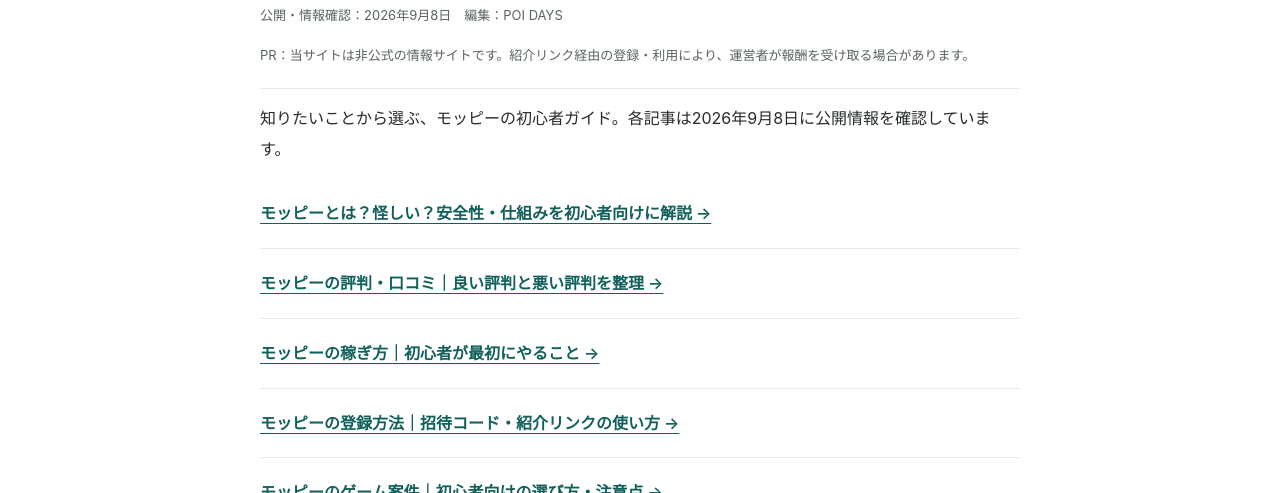
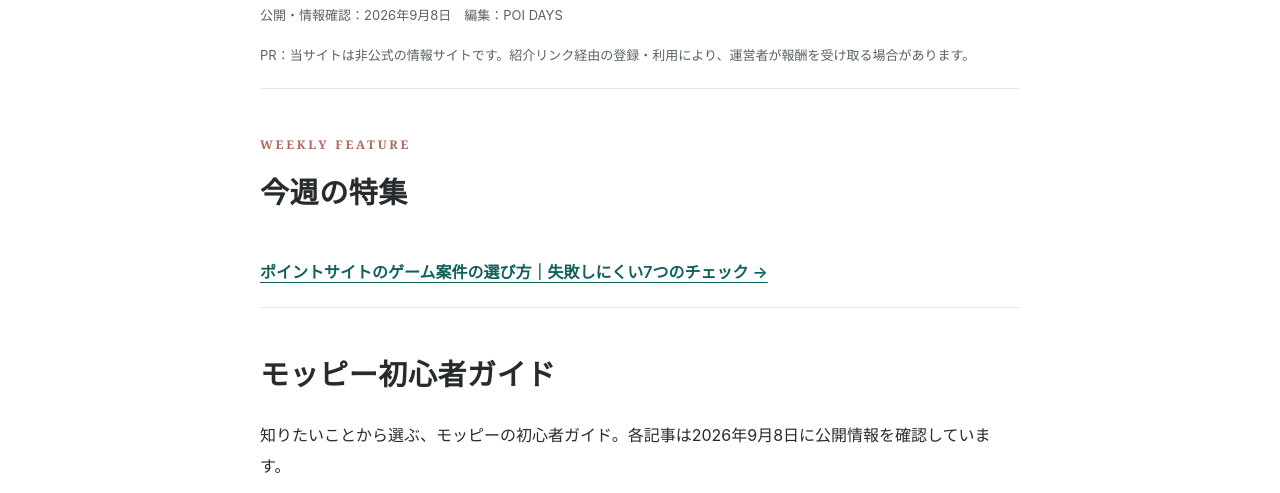
Before and after one commit to 100things-project/poi-days, a website: page docs/articles/index.html in a window 1280 px wide. Shown: the part 286-779 px from the top of the page. Drawn offline with Linux system fonts and the light colour scheme.

Commit message:
Add game offer selection feature to article index

```diff
--- a/docs/articles/index.html
+++ b/docs/articles/index.html
@@ -1,6 +1,6 @@
 <!doctype html>
 <html lang="ja"><head><meta charset="utf-8"><meta name="viewport" content="width=device-width,initial-scale=1,viewport-fit=cover"><title>モッピー初心者ガイド一覧｜POI DAYS</title><meta name="description" content="モッピーの安全性・評判・稼ぎ方・登録方法・ゲーム案件の選び方をまとめたPOI DAYSの初心者ガイド。"><link rel="canonical" href="https://100things-project.github.io/poi-days/articles/index.html"><link rel="stylesheet" href="../style.css"><link rel="stylesheet" href="../seo-articles.css?v=20260908-2"><meta property="og:type" content="article"><meta property="og:title" content="モッピー初心者ガイド一覧"><meta property="og:description" content="モッピーの安全性・評判・稼ぎ方・登録方法・ゲーム案件の選び方をまとめたPOI DAYSの初心者ガイド。"><meta property="og:url" content="https://100things-project.github.io/poi-days/articles/index.html"><script async src="https://www.googletagmanager.com/gtag/js?id=G-0TZ7EH65BW"></script><script>window.dataLayer=window.dataLayer||[];function gtag(){dataLayer.push(arguments);}gtag('js',new Date());(()=>{const k='poidays_owner_exclude_v1',p=new URLSearchParams(location.search);if(p.get('owner')==='1')localStorage.setItem(k,'1');if(p.get('owner')==='0')localStorage.removeItem(k);if(localStorage.getItem(k)==='1')window['ga-disable-G-0TZ7EH65BW']=true;if(p.has('owner')){p.delete('owner');const q=p.toString();history.replaceState(null,'',location.pathname+(q?'?'+q:'')+location.hash);}})();gtag('config','G-0TZ7EH65BW');</script><script src="../analytics.js" defer></script></head>
 <body class="seo-page"><a class="skip" href="#article">本文へ移動</a><header class="header"><a class="logo" href="../">P<span class="point-o">O</span>I DAYS</a><a class="small-button" href="../moppy.html#diagnosis">無料で診断</a></header>
-<main id="article" class="seo-main"><nav class="seo-breadcrumb" aria-label="パンくず"><a href="../">トップ</a><span>›</span><a href="index.html">初心者ガイド</a><span>›</span><span>ガイド一覧</span></nav><p class="eyebrow">POI DAYS JOURNAL · READ & LEARN</p><h1>モッピー初心者ガイド一覧</h1><p class="seo-date">公開・情報確認：<time datetime="2026-09-08">2026年9月8日</time>　編集：POI DAYS</p><p class="seo-disclosure">PR：当サイトは非公式の情報サイトです。紹介リンク経由の登録・利用により、運営者が報酬を受け取る場合があります。</p><p>知りたいことから選ぶ、モッピーの初心者ガイド。各記事は2026年9月8日に公開情報を確認しています。</p><a class="seo-index-link" href="moppy-safety.html">モッピーとは？怪しい？安全性・仕組みを初心者向けに解説 →</a><a class="seo-index-link" href="moppy-reviews.html">モッピーの評判・口コミ｜良い評判と悪い評判を整理 →</a><a class="seo-index-link" href="moppy-earning.html">モッピーの稼ぎ方｜初心者が最初にやること →</a><a class="seo-index-link" href="moppy-registration.html">モッピーの登録方法｜招待コード・紹介リンクの使い方 →</a><a class="seo-index-link" href="moppy-games.html">モッピーのゲーム案件｜初心者向けの選び方・注意点 →</a>
+<main id="article" class="seo-main"><nav class="seo-breadcrumb" aria-label="パンくず"><a href="../">トップ</a><span>›</span><a href="index.html">初心者ガイド</a><span>›</span><span>ガイド一覧</span></nav><p class="eyebrow">POI DAYS JOURNAL · READ & LEARN</p><h1>モッピー初心者ガイド一覧</h1><p class="seo-date">公開・情報確認：<time datetime="2026-09-08">2026年9月8日</time>　編集：POI DAYS</p><p class="seo-disclosure">PR：当サイトは非公式の情報サイトです。紹介リンク経由の登録・利用により、運営者が報酬を受け取る場合があります。</p><section><p class="eyebrow">WEEKLY FEATURE</p><h2>今週の特集</h2><a class="seo-index-link" href="game-offer-selection.html">ポイントサイトのゲーム案件の選び方｜失敗しにくい7つのチェック →</a></section><section><h2>モッピー初心者ガイド</h2><p>知りたいことから選ぶ、モッピーの初心者ガイド。各記事は2026年9月8日に公開情報を確認しています。</p><a class="seo-index-link" href="moppy-safety.html">モッピーとは？怪しい？安全性・仕組みを初心者向けに解説 →</a><a class="seo-index-link" href="moppy-reviews.html">モッピーの評判・口コミ｜良い評判と悪い評判を整理 →</a><a class="seo-index-link" href="moppy-earning.html">モッピーの稼ぎ方｜初心者が最初にやること →</a><a class="seo-index-link" href="moppy-registration.html">モッピーの登録方法｜招待コード・紹介リンクの使い方 →</a><a class="seo-index-link" href="moppy-games.html">モッピーのゲーム案件｜初心者向けの選び方・注意点 →</a></section>
 <section class="seo-cta"><p class="eyebrow">YOUR NEXT STEP</p><h2>自分に合う始め方を、ひとつずつ</h2><p>紹介特典の有無・対象条件・期限は、登録先の公式画面で確認してください。紹介リンクの利用だけで特典獲得が確定するわけではありません。</p><a class="button primary" href="https://pc.moppy.jp/entry/invite.php?invite=Jh7He170&amp;openExternalBrowser=1" rel="sponsored noopener" target="_blank">紹介条件を確認して無料登録へ →</a><p>招待コード：<strong>Jh7He170</strong></p><a href="../moppy.html#diagnosis">まだ迷う方は、5問診断で始め方を選ぶ</a></section>
 <section class="seo-next"><h2>次に読む</h2><a href="../moppy.html#diagnosis">5問診断で始め方を選ぶ →</a><a href="../moppy.html#ranking">掲載案件と確認日を見る →</a></section></main><footer><div class="seo-footer"><a class="logo" href="../">POI DAYS</a><p>暮らしに合うポイ活を、一つずつ。</p><nav class="footer-links"><a href="index.html">初心者ガイド一覧</a><a href="policy.html">運営情報</a><a href="privacy.html">プライバシー</a></nav><small>© 2026 POI DAYS · 非公式情報サイト</small></div></footer></body></html>
```
